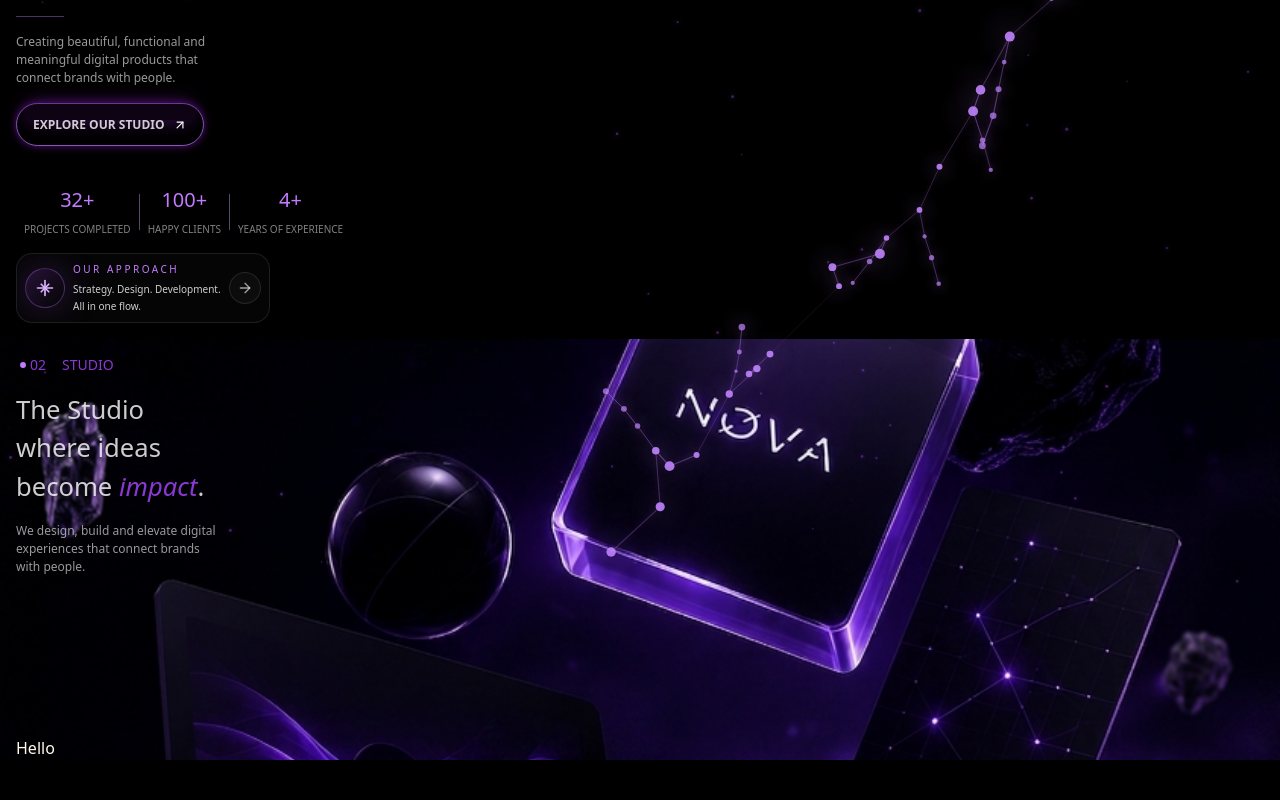
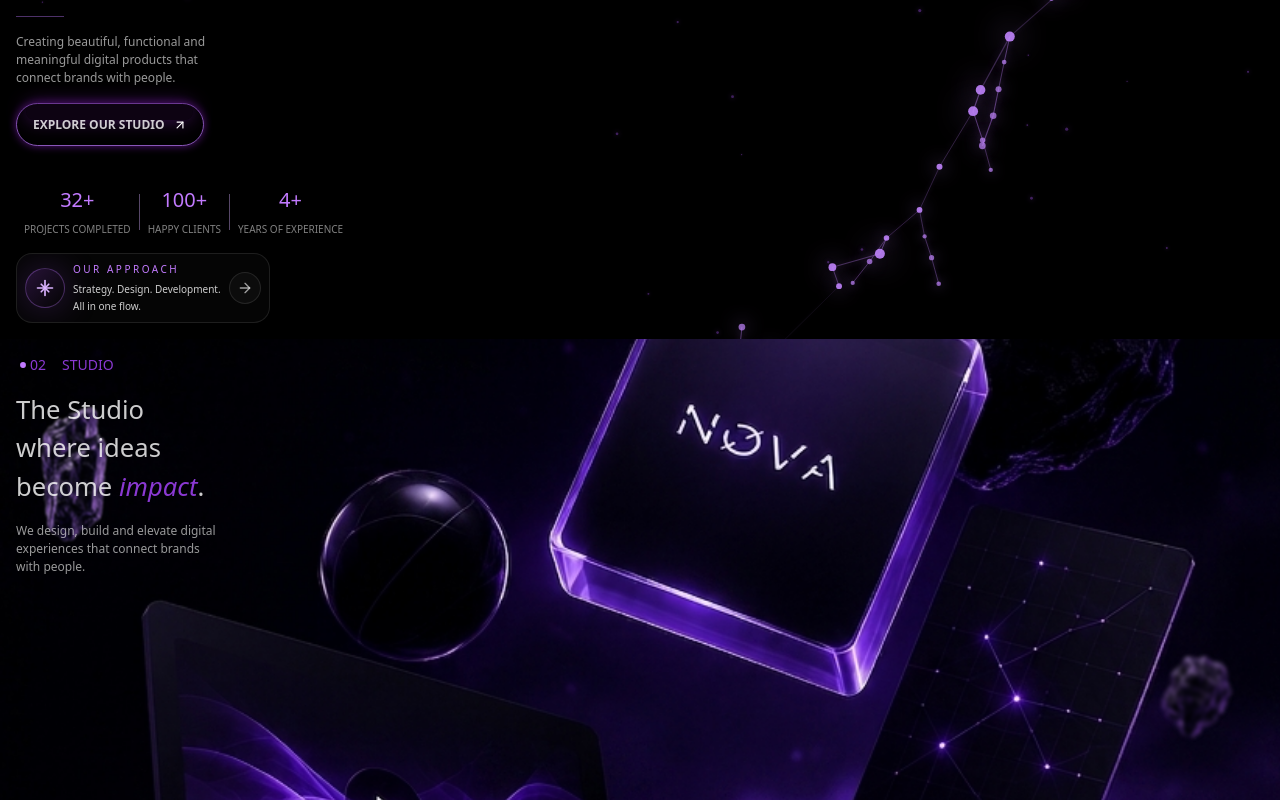
Before and after one commit to XantBuildd/NOVA, a Next.js app in the folder nova/: page / in a window 1280 px wide. Shown: the part 220-1020 px from the top of the page. Before the commit the page ends 980 px from the top, so only its background shows below. Built offline with nearby package versions, Linux system fonts and the light colour scheme.

Commit message:
fixing parallax bug and creating smooth background movement

```diff
--- a/nova/src/components/Parallax.tsx
+++ b/nova/src/components/Parallax.tsx
@@ -2,26 +2,19 @@
 
 import Image from "next/image";
 import { motion, useMotionValue, useSpring, useTransform } from "framer-motion";
+import { useEffect } from "react";
 
 import Background from "@/assets/Studio-section-background.png";
 import Rock from "@/assets/Studio-rock.png";
 import RockLeft from "@/assets/Studio-rock-left.png";
 
 const Parallax = () => {
-  /*
-   * --------------------------------
-   * MOUSE
-   * --------------------------------
-   */
+  //mouse
 
   const mouseX = useMotionValue(0);
   const mouseY = useMotionValue(0);
 
-  /*
-   * --------------------------------
-   * SUAVIZADO
-   * --------------------------------
-   */
+  // soft motion
 
   const smoothX = useSpring(mouseX, {
     stiffness: 100,
@@ -35,48 +28,37 @@ const Parallax = () => {
     mass: 0.5,
   });
 
-  /*
-   * --------------------------------
-   * TILT
-   * --------------------------------
-   */
+  // tilt
 
   const rotateY = useTransform(smoothX, [-1, 1], [-8, 8]);
 
   const rotateX = useTransform(smoothY, [-1, 1], [8, -8]);
 
-  /*
-   * --------------------------------
-   * ROCK RIGHT
-   * --------------------------------
-   */
+  //rock right
 
   const rockX = useTransform(smoothX, [-1, 1], [-25, 25]);
 
   const rockY = useTransform(smoothY, [-1, 1], [-15, 15]);
 
-  /*
-   * --------------------------------
-   * ROCK LEFT
-   * --------------------------------
-   */
+  // rock left
 
   const rockLeftX = useTransform(smoothX, [-1, 1], [-12, 12]);
 
   const rockLeftY = useTransform(smoothY, [-1, 1], [-8, 8]);
 
-  /*
-   * --------------------------------
-   * MOUSE HANDLER
-   * --------------------------------
-   */
+  // background
 
-  const handleMouseMove = (event: React.MouseEvent<HTMLElement>) => {
-    const rect = event.currentTarget.getBoundingClientRect();
+  const backgroundX = useTransform(smoothX, [-1, 1], [-8, 8]);
 
-    const x = ((event.clientX - rect.left) / rect.width) * 2 - 1;
+  const backgroundY = useTransform(smoothY, [-1, 1], [-5, 5]);
 
-    const y = ((event.clientY - rect.top) / rect.height) * 2 - 1;
+  //mouse handler
+
+  useEffect(() => {
+    const handleMouseMove = (event: MouseEvent) => {
+      const x = (event.clientX / window.innerWidth) * 2 - 1;
+
+      const y = (event.clientY / window.innerHeight) * 2 - 1;
 
       mouseX.set(x);
       mouseY.set(y);
@@ -87,15 +69,28 @@ const Parallax = () => {
       mouseY.set(0);
     };
 
+    window.addEventListener("mousemove", handleMouseMove);
+    window.addEventListener("mouseleave", handleMouseLeave);
+
+    return () => {
+      window.removeEventListener("mousemove", handleMouseMove);
+      window.removeEventListener("mouseleave", handleMouseLeave);
+    };
+  }, [mouseX, mouseY]);
+
   return (
-    <section
-      className="w-full h-full overflow-hidden -z-1"
-      onMouseMove={handleMouseMove}
-      onMouseLeave={handleMouseLeave}
-    >
+    <section className="w-full h-full mt-10 overflow-hidden bg-red-500/10">
       {/* BACKGROUND */}
 
-      <div className="absolute inset-0">
+      <motion.div
+        className="absolute -inset-4 z-0"
+        style={{
+          x: backgroundX,
+          y: backgroundY,
+          rotateX,
+          rotateY,
+        }}
+      >
         <span className="absolute top-0 left-0 w-full h-16 bg-linear-to-b from-black to-transparent blur-[10px] -z-1" />
 
         <Image
@@ -105,7 +100,7 @@ const Parallax = () => {
           fill
           priority
         />
-      </div>
+      </motion.div>
 
       {/* ROCK RIGHT */}
 
--- a/nova/src/components/Studio.tsx
+++ b/nova/src/components/Studio.tsx
@@ -15,7 +15,7 @@ const Studio = () => {
 
       {/* title and description */}
 
-      <article className="mb-10">
+      <article className="mb-10 z-30">
         <h2 className="text-[1.6rem] text-white/80 font-normal mt-4">
           The Studio <br /> where ideas <br /> become{" "}
           <span className="italic text-purple-500/80">impact</span>.
```
Lines whose indentation alone changed are shown as unchanged.
